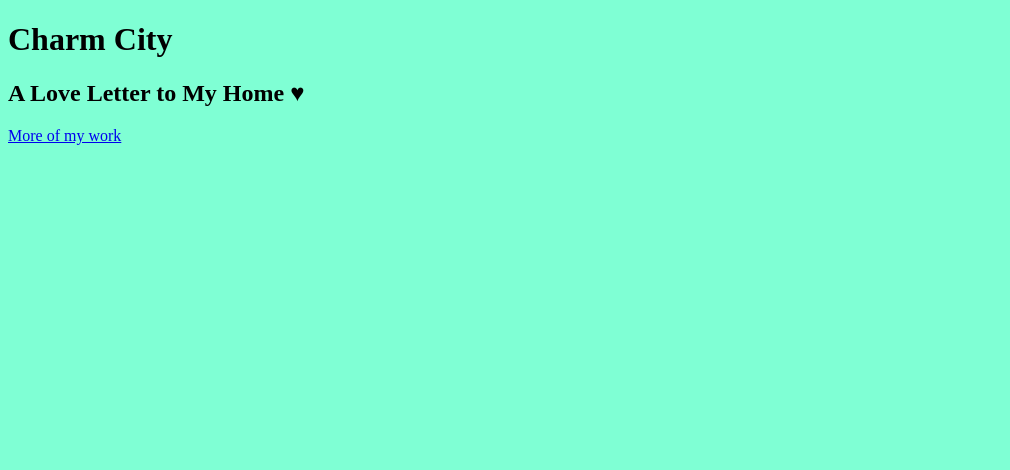
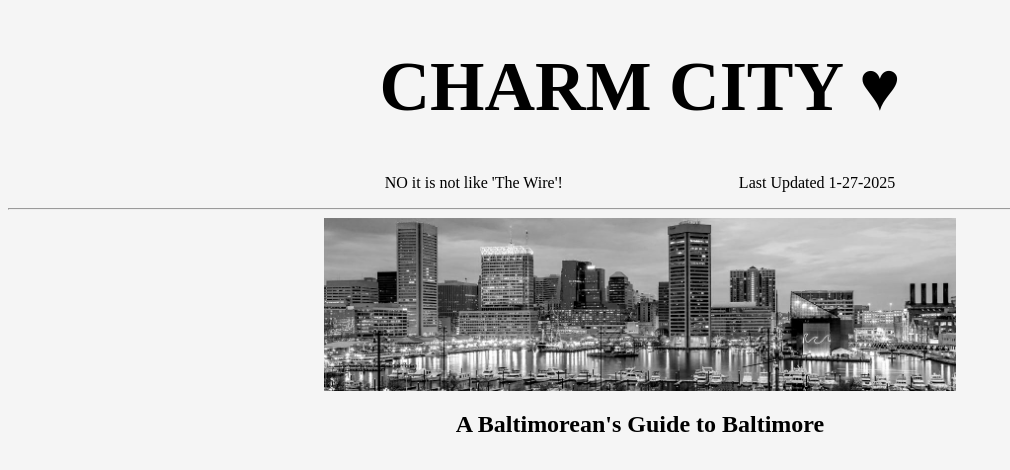
Before and after one commit to adelynpierce2006/homepage, a plain HTML site: page passion-website/index.html in a window 1280 px wide. Shown: the whole page, without its empty margins (0-1010 px from the left). Drawn offline with Linux system fonts and the light colour scheme; a web font is replaced by a local one.

```diff
--- /dev/null
+++ b/journal-website/main.css
@@ -0,0 +1,8 @@
+body {
+    background-color: #f5f5f5;
+    width: 600px;
+    color: rgb(56, 46, 39);
+}
+h1 {
+    font-family: 'Courier New', Courier, monospace;
+}
--- a/passion-website/index.html
+++ b/passion-website/index.html
@@ -3,14 +3,26 @@
     <head>
         <title>Charm City</title>
         <link rel="stylesheet" href="main.css">
+        <link href='https://fonts.googleapis.com/css?family=GFS Didot' rel='stylesheet'>
     </head>
 
     <body>
-        <h1>Charm City</h1>
+        <h1>CHARM CITY &hearts;</h1>
 
-        <h2>A Love Letter to My Home &hearts;</h2>
+        <div class="Subtitles">
+            <p>NO it is not like 'The Wire'! &nbsp;&nbsp;&nbsp;&nbsp;&nbsp;&nbsp;&nbsp;&nbsp;&nbsp;&nbsp;&nbsp;&nbsp;&nbsp;&nbsp;&nbsp;&nbsp;&nbsp;&nbsp;&nbsp;&nbsp;&nbsp;&nbsp;&nbsp;&nbsp;&nbsp;&nbsp;&nbsp;&nbsp;&nbsp;&nbsp;&nbsp;&nbsp;&nbsp;&nbsp;&nbsp;&nbsp;&nbsp;&nbsp;&nbsp;&nbsp;&nbsp;&nbsp; Last Updated 1-27-2025</p>
+        </div>
 
-        <a href="../index.html">More of my work</a>
+        <hr>
+
+        <img src="baltimorelandscape.jpeg" alt="the inner harbor" class="innerHarborLandscape">
+
+        <h2>A Baltimorean's Guide to Baltimore</h2>
+
+
+
+
+
 
     </body>
 </html>
--- a/passion-website/main.css
+++ b/passion-website/main.css
@@ -1,5 +1,26 @@
 /* color refers to the text color, not the background */
 
 body {
-    background-color: aquamarine;
+    background-color: #f5f5f5;
 }
+
+h1 {
+    font-family:'GFS Didot';
+    text-align: center;
+    font-size: 70px;
+}
+
+.Subtitles {
+    text-align: center;
+}
+
+.innerHarborLandscape {
+    display: block;
+    margin-left: auto;
+    margin-right: auto;
+    width: 50%;
+}
+
+h2 {
+    text-align: center;
+}
```
Also changed, not shown: journal-website/index.html (+5 -0 lines), passion-website/baltimorelandscape.jpeg (added), 1 other file.
